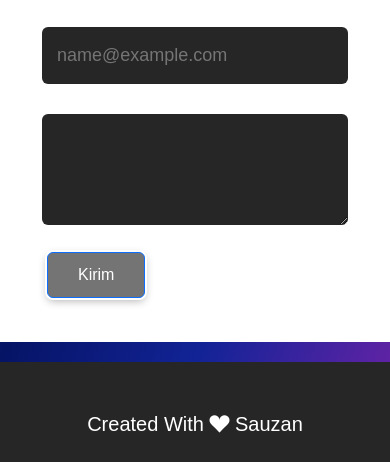
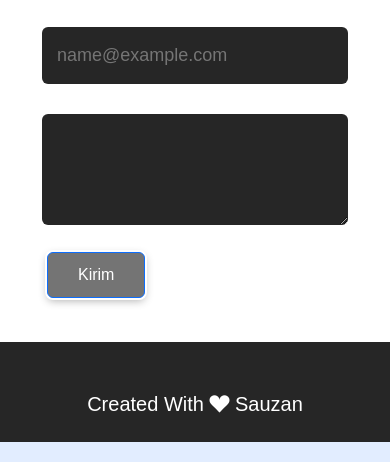
Before and after one commit to zanrizkir/My_Portfolio, a plain HTML site: page index.html in a window 390 px wide. Shown: the part 5634-6096 px from the top of the page. Drawn offline with nearby package versions, Linux system fonts and the light colour scheme; a web font is replaced by a local one.

```diff
--- a/assets/css/style.css
+++ b/assets/css/style.css
@@ -596,7 +596,7 @@ footer{
     padding: 50px 0;
     background-color: #262626;
     font-weight: 300;
-    margin-top: 20px;
+    /* margin-top: -20px; */
 }
 
 @media screen and (max-width: 600px){
```
Also changed, not shown: index.html (+1 -0 lines).
